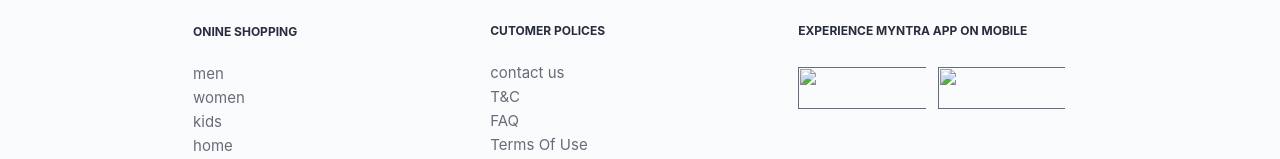
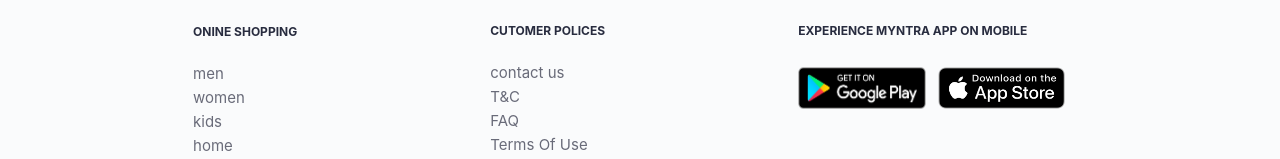
Before and after one commit to manishkr-563/m1, a plain HTML site: page index.html in a window 1280 px wide. Shown: the part 1469-1628 px from the top of the page. Drawn offline with nearby package versions, Linux system fonts and the light colour scheme.

Commit message:
Add files via upload

```diff
--- a/index.html
+++ b/index.html
@@ -116,8 +116,8 @@
             <p class="pr"> EXPERIENCE MYNTRA APP ON MOBILE </p>
            </div>
            <div class="footer_colum app">
-            <a href=""><img src="pict/app1.png" class="pp"></a>
-            <a href=""><img src="pict/app2.png" class="pp"></a>
+            <a href=""><img src="app1.png" class="pp"></a>
+            <a href=""><img src="app2.png" class="pp"></a>
             </div>
             </div>
         </div>
```
